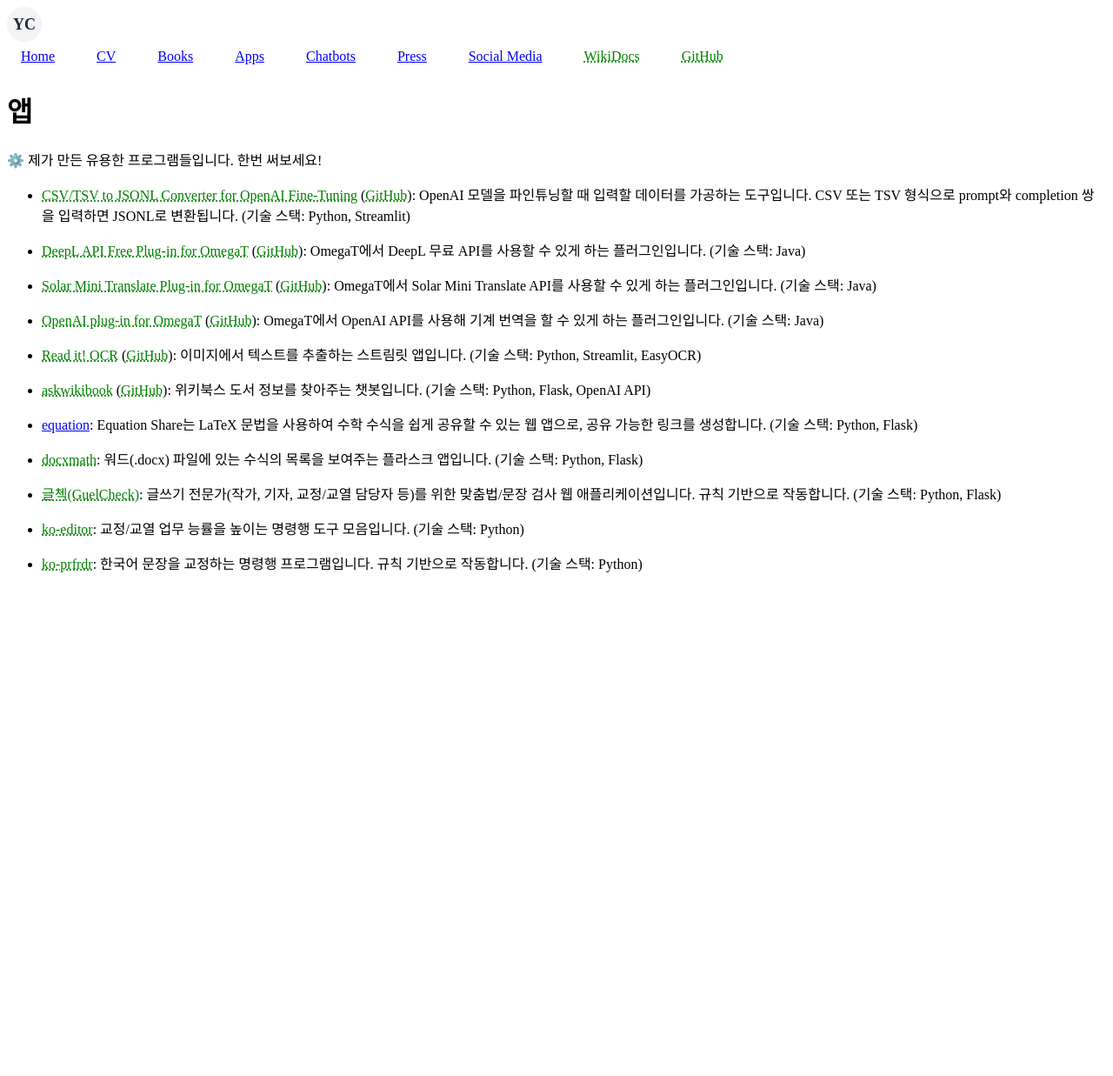
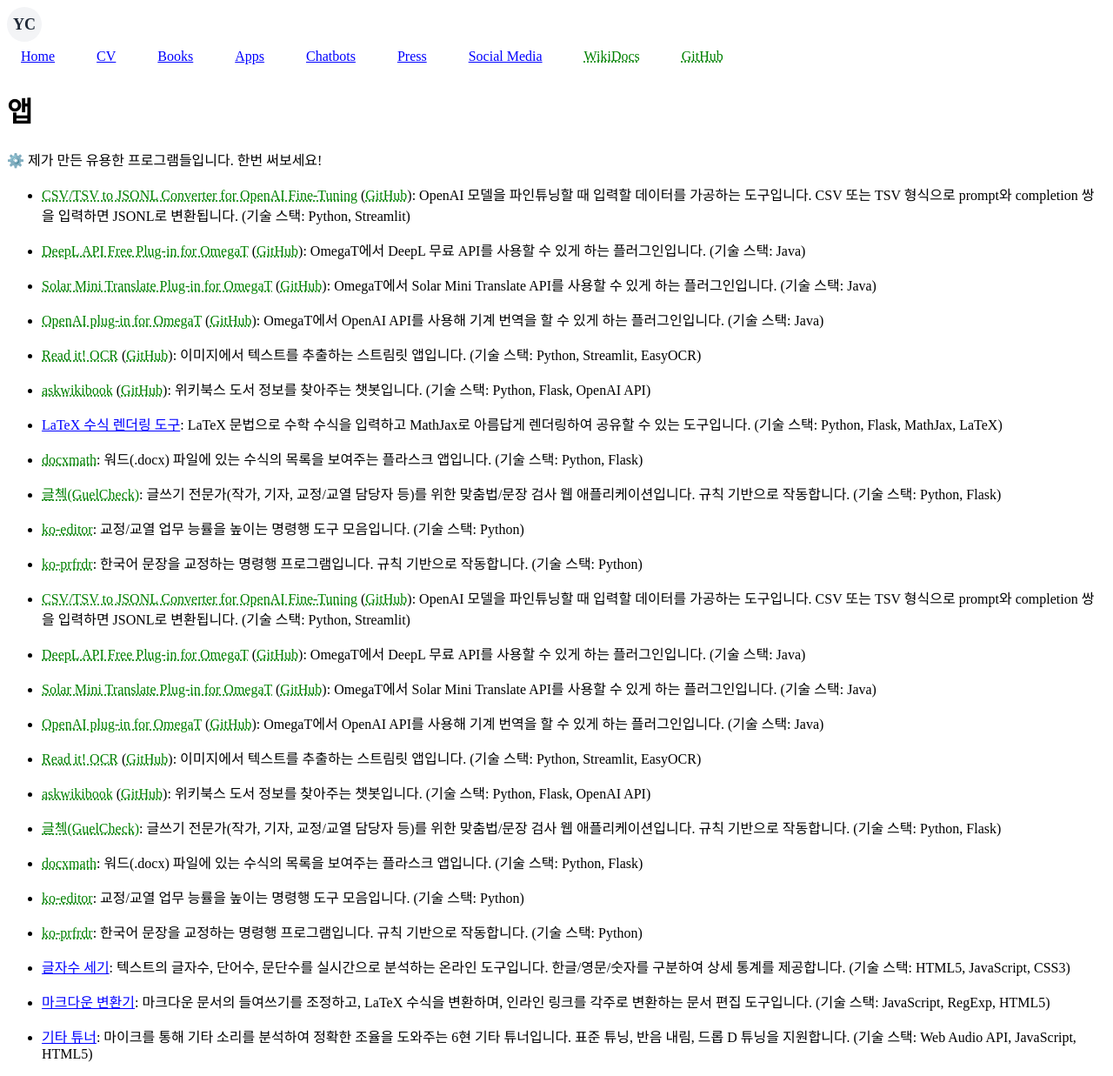
Before and after one commit to ychoi-kr/ychoi.kr, a Jekyll site: the page built from apps.md, in a window 1280 px wide. Shown: the whole page at 87% size. Built offline with Jekyll 4.4.1, drawn with Linux system fonts in a browser that asks for light colours; before the commit the page ends 900 px from its top, so only the background shows below that.

Commit message:
Update apps.yml

```diff
--- a/_data/apps.yml
+++ b/_data/apps.yml
@@ -34,10 +34,11 @@
   github: https://github.com/ychoi-kr/askwikibook/
   tech: [Python, Flask, OpenAI API]
 
-- name: equation
-  description: Equation Share는 LaTeX 문법을 사용하여 수학 수식을 쉽게 공유할 수 있는 웹 앱으로, 공유 가능한 링크를 생성합니다.
-  link: http://app.ychoi.kr/equation/
-  tech: [Python, Flask]
+- name: LaTeX 수식 렌더링 도구
+  description: LaTeX 문법으로 수학 수식을 입력하고 MathJax로 아름답게 렌더링하여 공유할 수 있는 도구입니다.
+  description_en: A tool for inputting mathematical equations in LaTeX syntax and rendering them beautifully with MathJax for sharing.
+  link: https://app.ychoi.kr/equation
+  tech: [Python, Flask, MathJax, LaTeX]
 
 - name: docxmath
   description: 워드(.docx) 파일에 있는 수식의 목록을 보여주는 플라스크 앱입니다.
@@ -59,3 +60,79 @@
   description: 한국어 문장을 교정하는 명령행 프로그램입니다. 규칙 기반으로 작동합니다.
   intro_link: https://wikidocs.net/186245
   tech: [Python]
+
+# 기존 앱들
+- name: CSV/TSV to JSONL Converter for OpenAI Fine-Tuning
+  description: OpenAI 모델을 파인튜닝할 때 입력할 데이터를 가공하는 도구입니다. CSV 또는 TSV 형식으로 prompt와 completion 쌍을 입력하면 JSONL로 변환됩니다.
+  description_en: A tool for preprocessing data for OpenAI fine-tuning. Converts CSV or TSV format prompt-completion pairs into JSONL.
+  link: https://jsonl4ft.streamlit.app/
+  github: https://github.com/ychoi-kr/jsonl4ft
+  tech: [Python, Streamlit]
+
+- name: DeepL API Free Plug-in for OmegaT
+  description: OmegaT에서 DeepL 무료 API를 사용할 수 있게 하는 플러그인입니다.
+  description_en: A plug-in that enables the use of the free DeepL API in OmegaT.
+  github: https://github.com/ychoi-kr/omegat-plugin-deepl-api-free
+  tech: [Java]
+
+- name: Solar Mini Translate Plug-in for OmegaT
+  description: OmegaT에서 Solar Mini Translate API를 사용할 수 있게 하는 플러그인입니다.
+  github: https://github.com/ychoi-kr/omegat-plugin-solar-mini-translate
+  tech: [Java]
+
+- name: OpenAI plug-in for OmegaT
+  description: OmegaT에서 OpenAI API를 사용해 기계 번역을 할 수 있게 하는 플러그인입니다.
+  github: https://github.com/ychoi-kr/omegat-plugin-openai-translate
+  tech: [Java]
+
+- name: Read it! OCR
+  description: 이미지에서 텍스트를 추출하는 스트림릿 앱입니다.
+  link: https://readit.streamlit.app/
+  github: https://github.com/ychoi-kr/readit
+  tech: [Python, Streamlit, EasyOCR]
+
+- name: askwikibook
+  description: 위키북스 도서 정보를 찾아주는 챗봇입니다.
+  link: https://askwikibook.pythonanywhere.com/
+  intro_link: https://wikidocs.net/219244
+  github: https://github.com/ychoi-kr/askwikibook/
+  tech: [Python, Flask, OpenAI API]
+
+- name: 글첵(GuelCheck)
+  description: 글쓰기 전문가(작가, 기자, 교정/교열 담당자 등)를 위한 맞춤법/문장 검사 웹 애플리케이션입니다. 규칙 기반으로 작동합니다.
+  link: https://geulcheck.pythonanywhere.com/
+  intro_link: https://wikidocs.net/186245
+  tech: [Python, Flask]
+
+- name: docxmath
+  description: 워드(.docx) 파일에 있는 수식의 목록을 보여주는 플라스크 앱입니다.
+  link: https://docxmath.pythonanywhere.com/
+  tech: [Python, Flask]
+
+- name: ko-editor
+  description: 교정/교열 업무 능률을 높이는 명령행 도구 모음입니다.
+  intro_link: http://wikidocs.net/228454
+  tech: [Python]
+
+- name: ko-prfrdr
+  description: 한국어 문장을 교정하는 명령행 프로그램입니다. 규칙 기반으로 작동합니다.
+  intro_link: https://wikidocs.net/186245
+  tech: [Python]
+
+- name: 글자수 세기
+  description: 텍스트의 글자수, 단어수, 문단수를 실시간으로 분석하는 온라인 도구입니다. 한글/영문/숫자를 구분하여 상세 통계를 제공합니다.
+  description_en: An online tool that analyzes character count, word count, and paragraph count in real-time, providing detailed statistics by distinguishing Korean, English, and numbers.
+  link: https://app.ychoi.kr/wc/
+  tech: [HTML5, JavaScript, CSS3]
+
+- name: 마크다운 변환기
+  description: 마크다운 문서의 들여쓰기를 조정하고, LaTeX 수식을 변환하며, 인라인 링크를 각주로 변환하는 문서 편집 도구입니다.
+  description_en: A document editing tool that adjusts markdown indentation, converts LaTeX equations, and transforms inline links to footnotes.
+  link: https://app.ychoi.kr/mdchef/
+  tech: [JavaScript, RegExp, HTML5]
+
+- name: 기타 튜너
+  description: 마이크를 통해 기타 소리를 분석하여 정확한 조율을 도와주는 6현 기타 튜너입니다. 표준 튜닝, 반음 내림, 드롭 D 튜닝을 지원합니다.
+  description_en: A 6-string guitar tuner that analyzes guitar sounds through the microphone for accurate tuning. Supports standard tuning, half-step down, and drop D tuning.
+  link: https://app.ychoi.kr/guitar-tuner
+  tech: [Web Audio API, JavaScript, HTML5]
```
